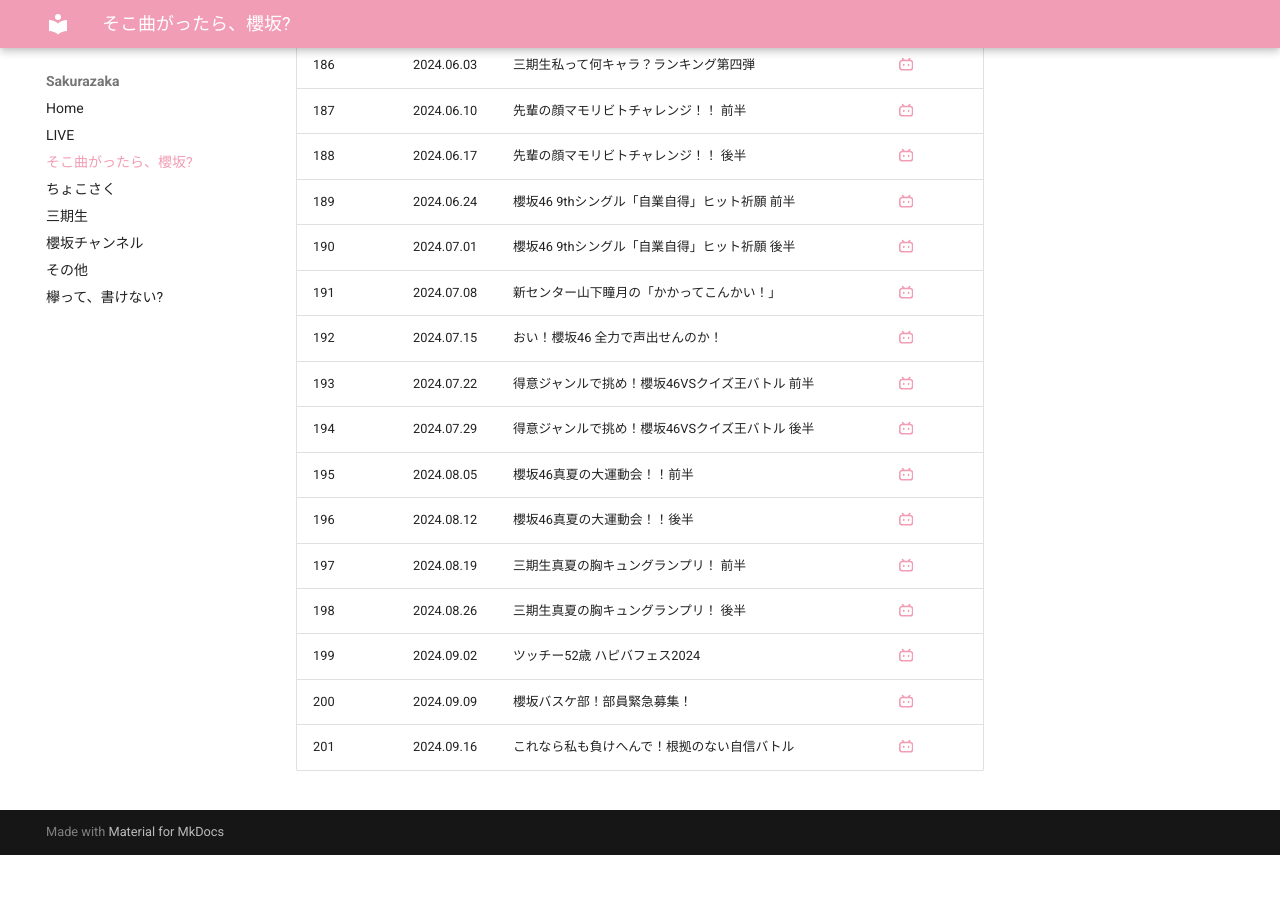
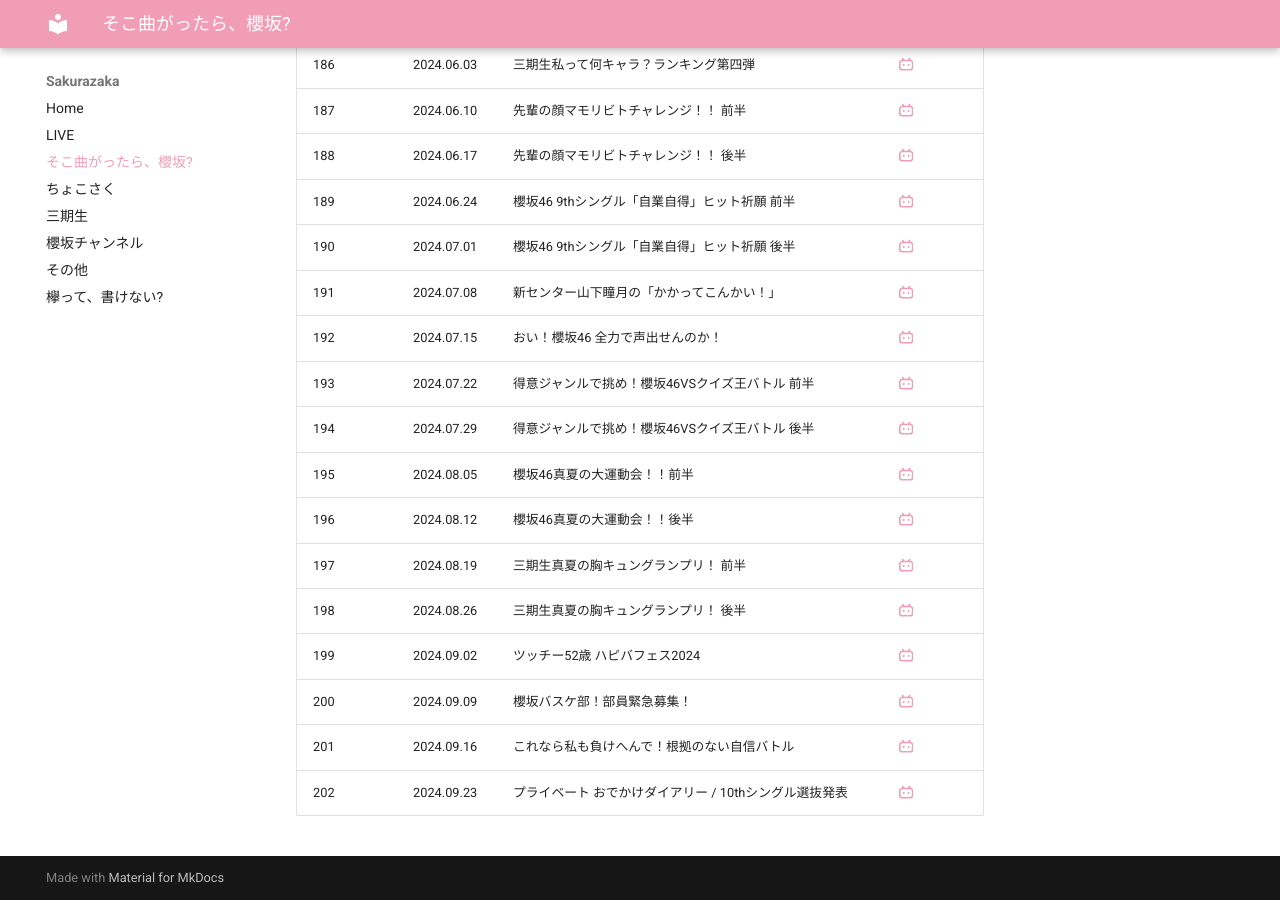
Before and after one commit to aki-192/sakura, an MkDocs documentation site: the page built from docs/sokosaku.md, in a window 1280 px wide and 900 px high, scrolled down 8881 px. Built offline with MkDocs 1.6.1 and Material for MkDocs 9.7.7, drawn with Linux system fonts in a browser that asks for light colours; before the commit the page ends 9736 px from its top, so only the background shows below that.

Commit message:
Update sokosaku.md

```diff
--- a/docs/sokosaku.md
+++ b/docs/sokosaku.md
@@ -207,3 +207,4 @@ title: そこ曲がったら、櫻坂?
 | 199 | 2024.09.02 | ツッチー52歳 ハピバフェス2024 | [:simple-bilibili:](https://www.bilibili.com/video/BV1i7pweUEQ7/) |
 | 200 | 2024.09.09 | 櫻坂バスケ部！部員緊急募集！ | [:simple-bilibili:](https://www.bilibili.com/video/BV1PX4keQEoQ/) |
 | 201 | 2024.09.16 | これなら私も負けへんで！根拠のない自信バトル | [:simple-bilibili:](https://www.bilibili.com/video/BV1hpt7eFEML/) |
+| 202 | 2024.09.23 | プライベート おでかけダイアリー / 10thシングル選抜発表| [:simple-bilibili:](https://www.bilibili.com/video/BV1Nkxue4Ebm/) |
```
